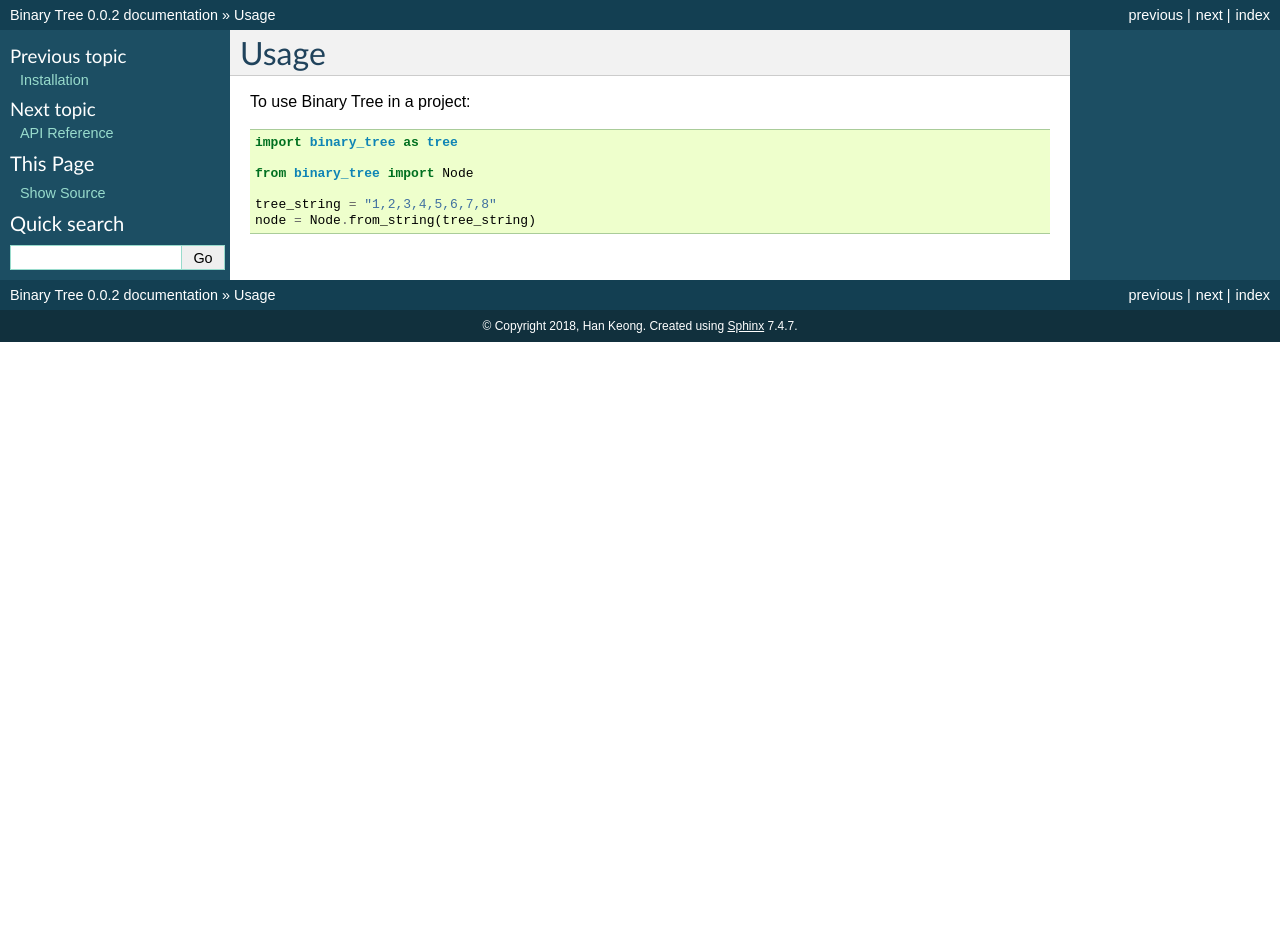
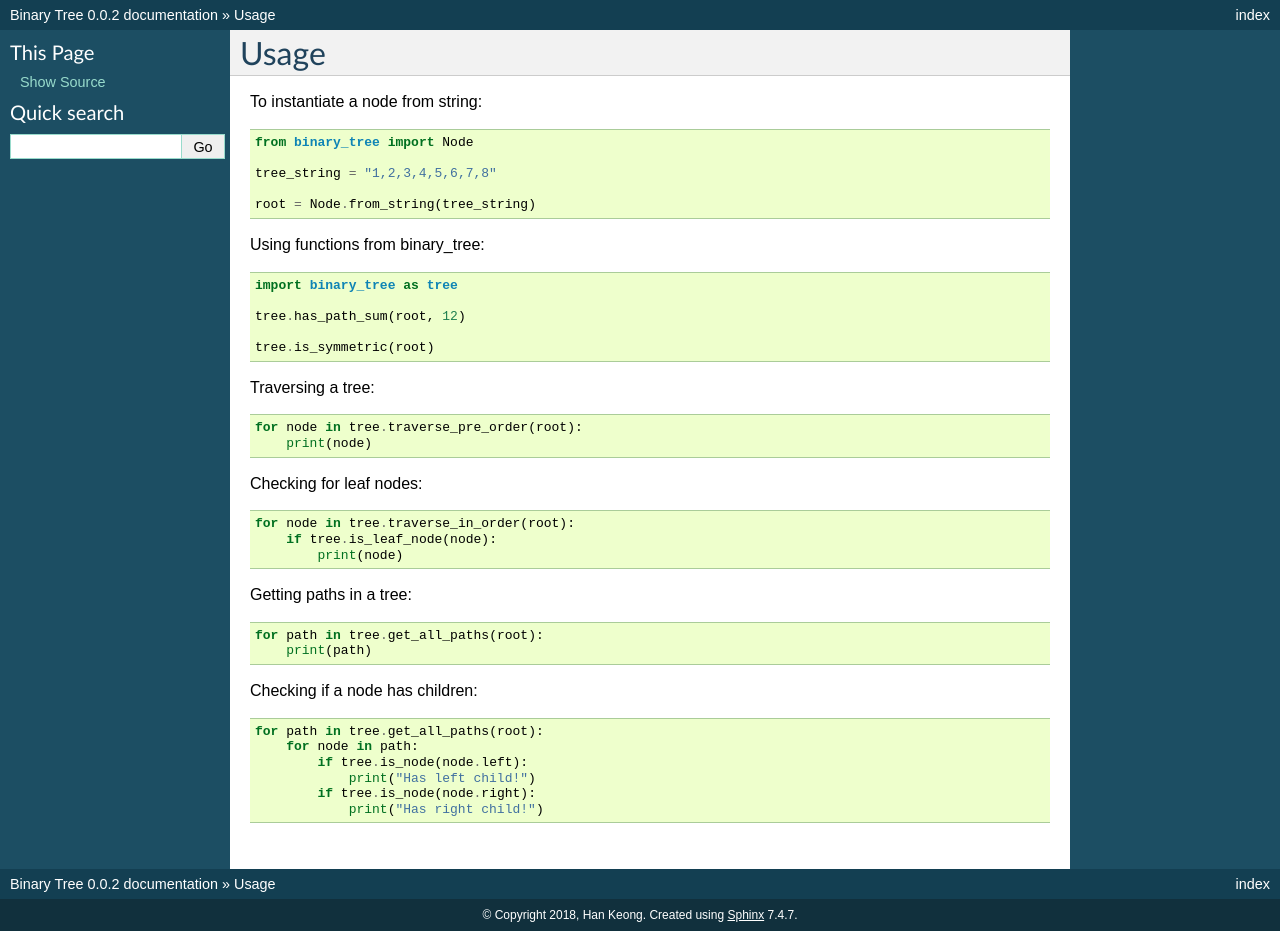
Before and after one commit to david-xhk/binary_tree, a Sphinx documentation site: the page built from docs/usage.rst, in a window 1280 px wide. Built offline with Sphinx 7.4.7, drawn with Linux system fonts in a browser that asks for light colours; before the commit the page ends 900 px from its top, so only the background shows below that.

```diff
--- a/docs/authors.rst
+++ /dev/null
@@ -1 +0,0 @@
-.. include:: ../AUTHORS.rst
--- a/docs/conf.py
+++ b/docs/conf.py
@@ -32,7 +32,7 @@ import binary_tree
 
 # Add any Sphinx extension module names here, as strings. They can be
 # extensions coming with Sphinx (named 'sphinx.ext.*') or your custom ones.
-extensions = ['sphinx.ext.autodoc', 'sphinx.ext.viewcode', 'sphinx.ext.napoleon']
+extensions = ['sphinx.ext.autodoc', 'sphinx.ext.napoleon']
 
 napoleon_include_init_with_doc = True
 
--- a/docs/history.rst
+++ /dev/null
@@ -1 +0,0 @@
-.. include:: ../HISTORY.rst
--- a/docs/usage.rst
+++ b/docs/usage.rst
@@ -2,11 +2,48 @@
 Usage
 =====
 
-To use Binary Tree in a project::
-
-    import binary_tree as tree
+To instantiate a node from string::
 
     from binary_tree import Node
 
     tree_string = "1,2,3,4,5,6,7,8"
-    node = Node.from_string(tree_string)
+
+    root = Node.from_string(tree_string)
+
+
+Using functions from binary_tree::
+
+    import binary_tree as tree
+
+    tree.has_path_sum(root, 12)
+
+    tree.is_symmetric(root)
+
+
+Traversing a tree::
+
+    for node in tree.traverse_pre_order(root):
+        print(node)
+
+
+Checking for leaf nodes::
+
+    for node in tree.traverse_in_order(root):
+        if tree.is_leaf_node(node):
+            print(node)
+
+
+Getting paths in a tree::
+
+    for path in tree.get_all_paths(root):
+        print(path)
+
+
+Checking if a node has children::
+
+    for path in tree.get_all_paths(root):
+        for node in path:
+            if tree.is_node(node.left):
+                print("Has left child!")
+            if tree.is_node(node.right):
+                print("Has right child!")
```
Also changed, not shown: AUTHORS.rst (deleted, +0 -13 lines), HISTORY.rst (deleted, +0 -8 lines), README.rst (deleted, +0 -45 lines), binary_tree/__init__.py (+0 -7 lines), docs/credits.rst (added, +15 -0 lines), docs/index.rst (+6 -9 lines), docs/modules.rst (deleted, +0 -11 lines), docs/readme.rst (+35 -1 lines), docs/reference.rst (added, +11 -0 lines), 1 other file.
